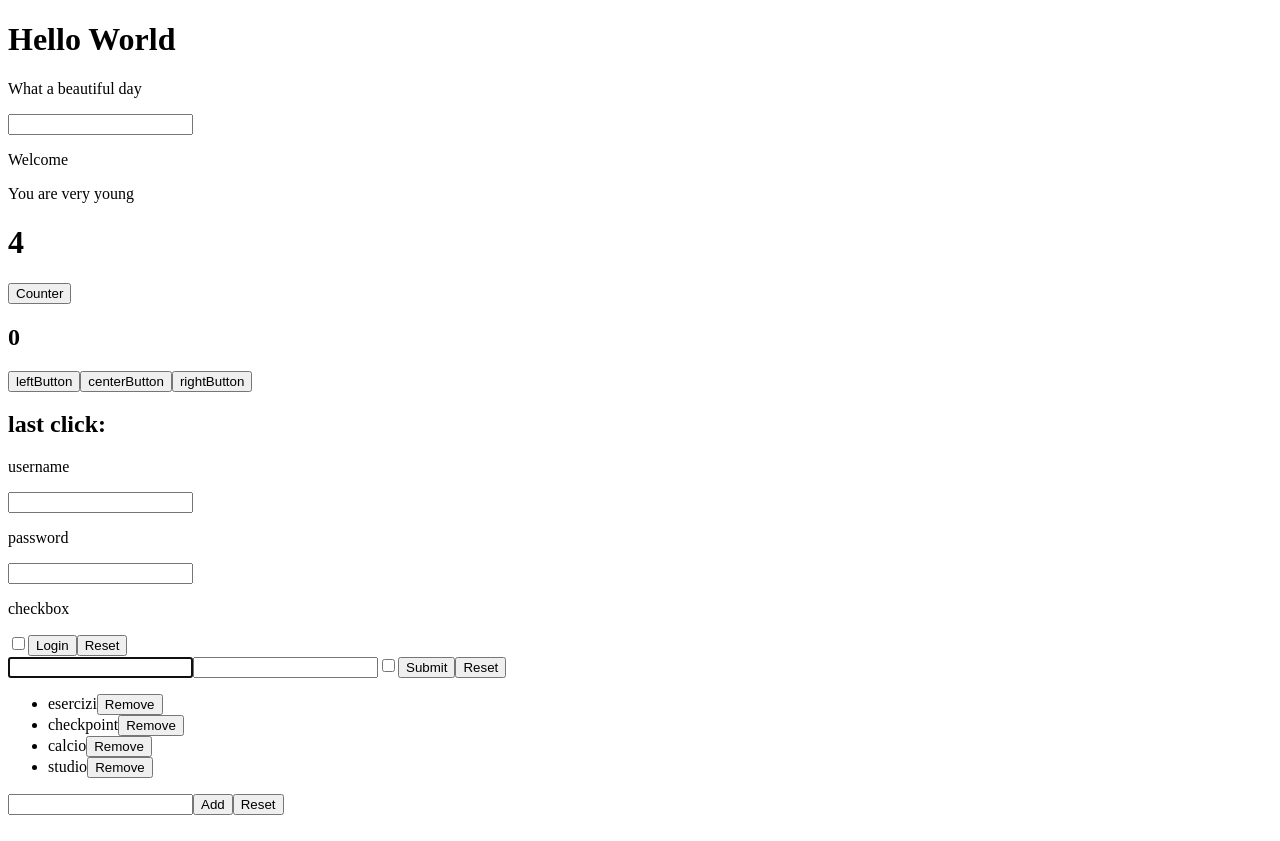
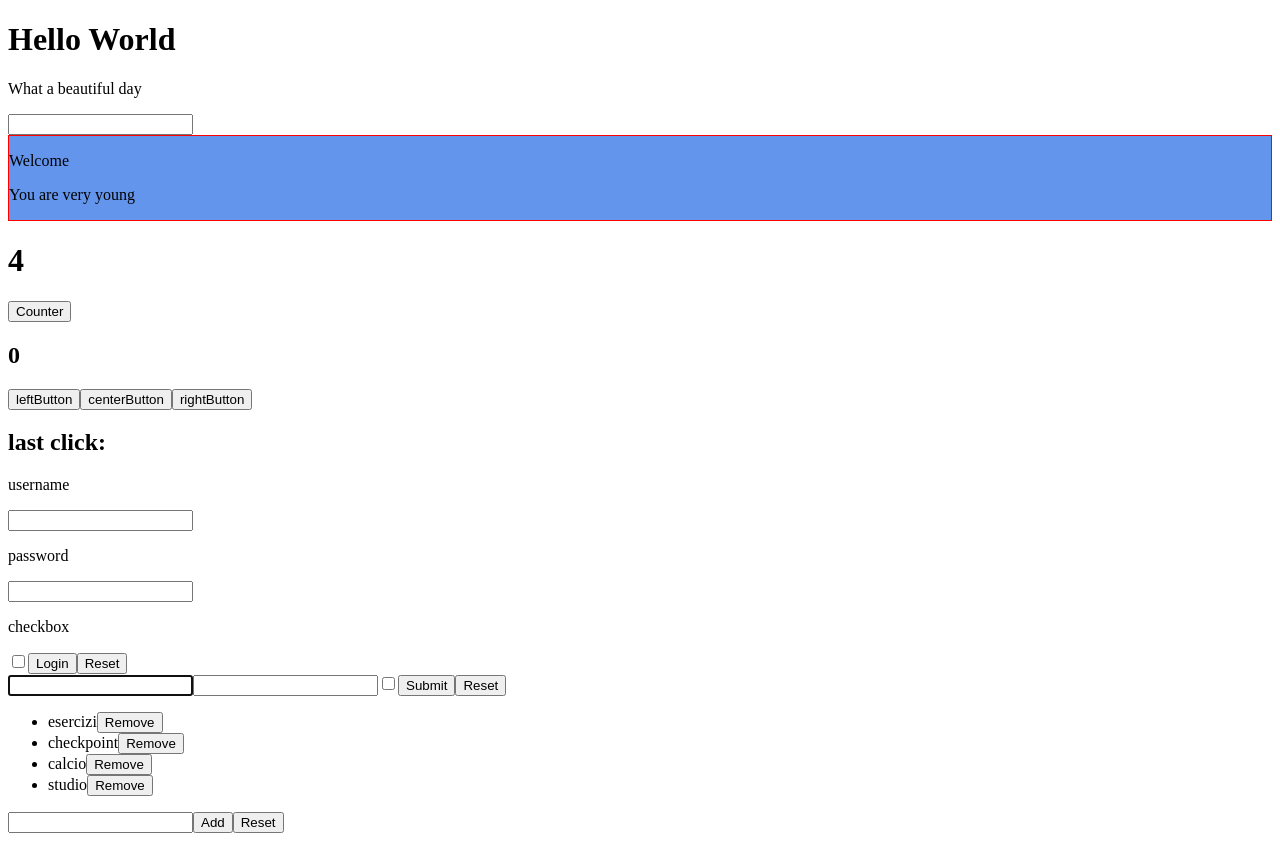
Before and after one commit to Chebaz/React, a React (Create React App) app in the folder my-app/: page / in a window 1280 px wide. Built offline with nearby package versions, Linux system fonts and the light colour scheme.

Commit message:
esercizio completo

```diff
--- a/my-app/src/Welcome.js
+++ b/my-app/src/Welcome.js
@@ -4,7 +4,7 @@ import Age from "./Age";
 export default class Welcome extends React.Component {
   render() {
     return (
-      <div>
+      <div class="welcome">
         <p>Welcome {this.props.nome}</p>
         {this.props.age > 18 ? (
           <Age age={this.props.age} />
--- /dev/null
+++ b/my-app/src/index.css
@@ -0,0 +1,4 @@
+.welcome {
+  background-color: cornflowerblue;
+  border: 1px solid red;
+}
--- a/my-app/src/index.js
+++ b/my-app/src/index.js
@@ -1,6 +1,7 @@
 import React from "react";
 import ReactDOM from "react-dom/client";
 import App from "./App";
+import "./index.css";
 
 const root = ReactDOM.createRoot(document.getElementById("root"));
 root.render(
```
